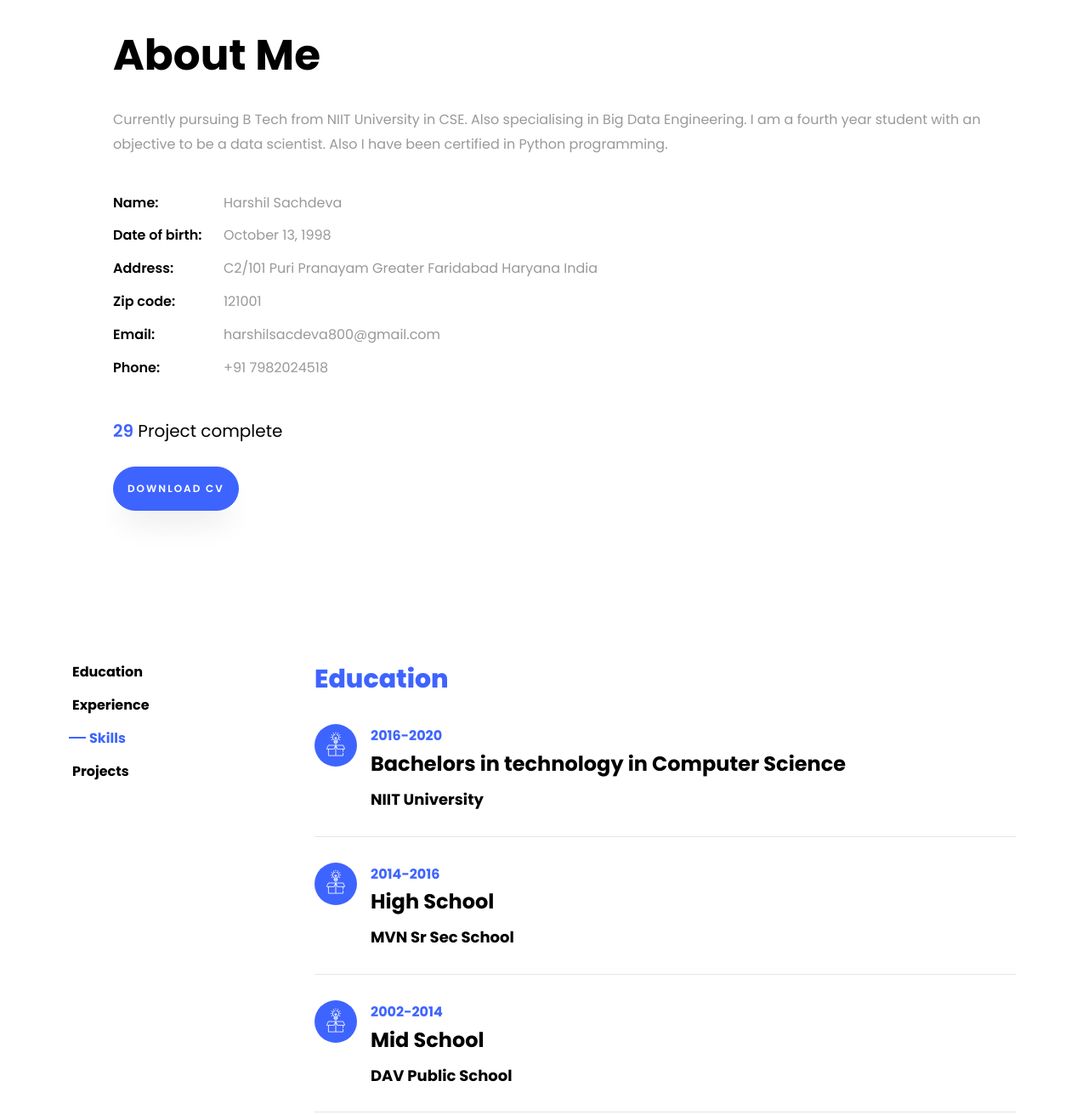
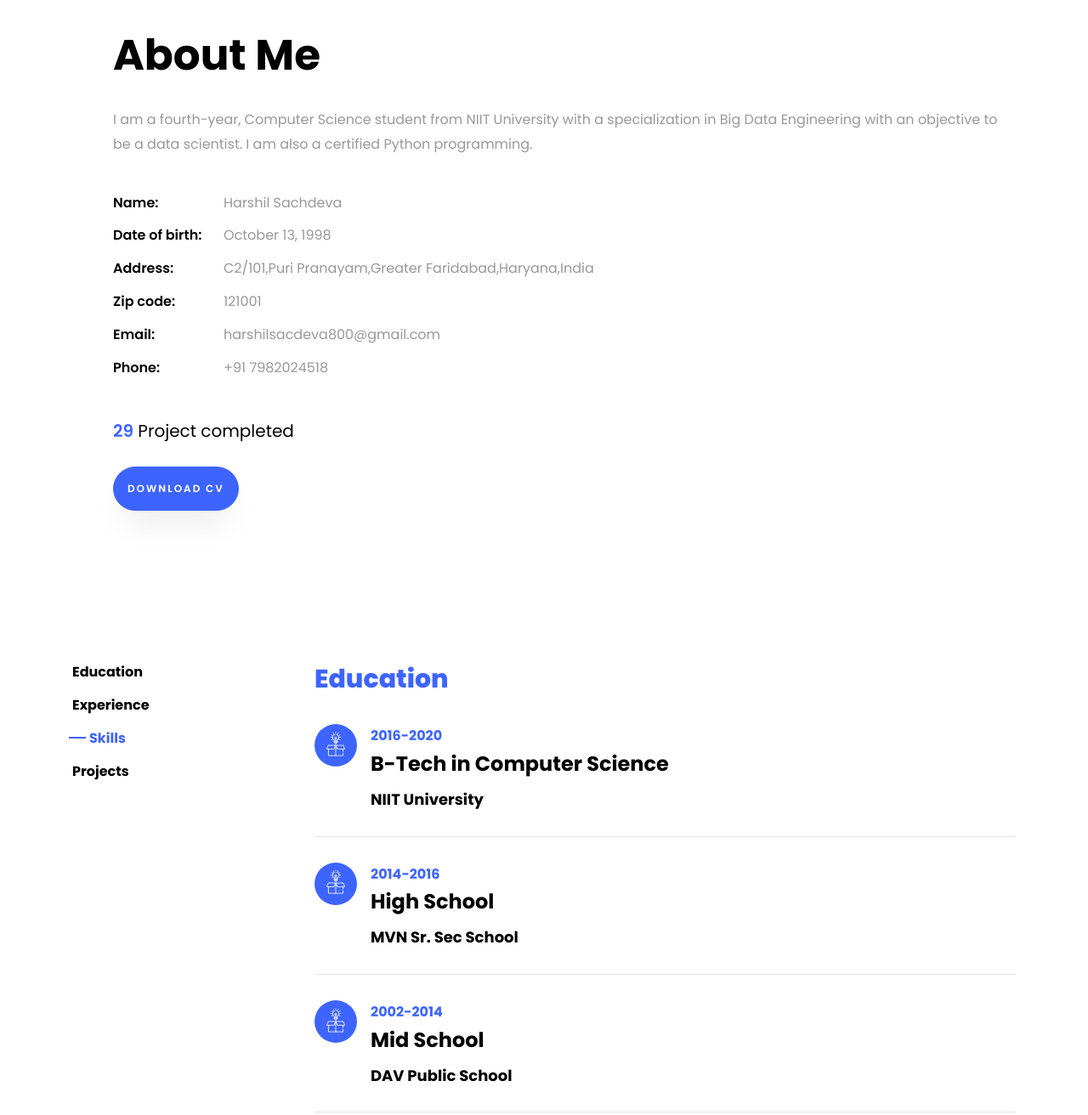
Before and after one commit to harshil534/harshil.github.io, a plain HTML site: page index.html in a window 1280 px wide. Shown: the part 820-2132 px from the top of the page at 85% size. Drawn offline with Linux system fonts and the light colour scheme; files whose address does not match are found by name.

Commit message:
Update index.html

```diff
--- a/index.html
+++ b/index.html
@@ -78,11 +78,11 @@
 		          <div class="col-md-12 heading-section ftco-animate">
 		          	<h1 class="big">About</h1>
 		            <h2 class="mb-4">About Me</h2>
-		            <p>Currently pursuing B Tech from NIIT University in CSE. Also specialising in Big Data Engineering. I am a fourth year student with an objective to be a data scientist. Also I have been certified in Python programming.</p>
+		            <p>I am a fourth-year, Computer Science student from NIIT University with a specialization in Big Data Engineering with an objective to be a data scientist. I am also a certified Python programming.</p>
 		            <ul class="about-info mt-4 px-md-0 px-2">
 		            	<li class="d-flex"><span>Name:</span> <span>Harshil Sachdeva</span></li>
 		            	<li class="d-flex"><span>Date of birth:</span> <span>October 13, 1998</span></li>
-		            	<li class="d-flex"><span>Address:</span> <span>C2/101 Puri Pranayam Greater Faridabad Haryana India</span></li>
+		            	<li class="d-flex"><span>Address:</span> <span>C2/101,Puri Pranayam,Greater Faridabad,Haryana,India</span></li>
 		            	<li class="d-flex"><span>Zip code:</span> <span>121001</span></li>
 		            	<li class="d-flex"><span>Email:</span> <span>harshilsacdeva800@gmail.com</span></li>
 		            	<li class="d-flex"><span>Phone: </span> <span>+91 7982024518</span></li>
@@ -93,7 +93,7 @@
               <div class="text">
               	<p class="mb-4">
 	                <span class="number" data-number="30">0</span>
-	                <span>Project complete</span>
+	                <span>Project completed</span>
                 </p>
                 <p><a href="cv.pdf" class="btn btn-primary py-3 px-3" download>Download CV</a></p>
               </div>
@@ -124,7 +124,7 @@
 					    	</div>
 					    	<div class="text pl-3">
 		    					<span class="date">2016-2020</span>
-		    					<h2>Bachelors in technology in Computer Science</h2>
+		    					<h2>B-Tech in Computer Science</h2>
 		    					<span class="position">NIIT University</span>
 		    					<p></p>
 	    					</div>
@@ -136,7 +136,7 @@
 					    	<div class="text pl-3">
 		    					<span class="date">2014-2016</span>
 		    					<h2>High School</h2>
-		    					<span class="position">MVN Sr Sec School</span>
+		    					<span class="position">MVN Sr. Sec School</span>
 		    					<p></p>
 		    				</div>
 	    				</div>
@@ -348,7 +348,7 @@
 					    	<div class="text pl-3">
 		    					<span class="date">Jan 2019 - Mar 2019</span>
 		    					<h2>Face Recognition System</h2>
-		    					<span class="position">Python,ML,Artificial Neural Networks</span>
+		    					<span class="position">Python, ML, Artificial Neural Networks</span>
 		    					<p>Recognize and manipulate faces from Python or from the command line with the world's simplest face recognition library.Built using dlib's state-of-the-art face recognition built with deep learning. The model has an accuracy of 99.38% on the Labeled Faces in the Wild benchmark.</p>
 	    					</div>
 	    				</div>
@@ -359,7 +359,7 @@
 					    	<div class="text pl-3">
 		    					<span class="date">Jan 2018 -May 2018</span>
 		    					<h2>Sound Threshold Meter Android App</h2>
-		    					<span class="position">Java,Spring MVC</span>
+		    					<span class="position">Android Studio</span>
 		    					<p>An android app which measures sound in different locations in decibels and notifies the user when the threshold is crossed.Its clean and beautiful user interface makes it all the more user- friendly.</p>
 	    					</div>
 	    				</div>
@@ -370,7 +370,7 @@
 					    	<div class="text pl-3">
 		    					<span class="date">Jul 2018 - Nov 2018</span>
 		    					<h2>Airline Reservation System</h2>
-		    					<span class="position">Java,Spring MVC</span>
+		    					<span class="position">Java, Spring MVC</span>
 		    					<p>A web portal to reserve your seats in advance in any airlines by just giving your flight number.</p>
 	    					</div>
 	    				</div>
@@ -381,7 +381,7 @@
 					    	<div class="text pl-3">
 		    					<span class="date">Aug 2019 -Sep 2019</span>
 		    					<h2>Web Portal to Mark Attendance</h2>
-		    					<span class="position">Python,Django</span>
+		    					<span class="position">Python, Django</span>
 		    					<p>This was an internal group project which mark attendance in a certain place using the IP address of the area. It was a user freindly app for both students as well as teachers as students can mark attendance on it and teachers can create events easily.</p>
 	    					</div>
 	    				</div>
@@ -392,7 +392,7 @@
 					    	<div class="text pl-3">
 		    					<span class="date">Mar 2020 -May 2020</span>
 		    					<h2>Job Portal</h2>
-		    					<span class="position">Groovy,Grails</span>
+		    					<span class="position">Groovy, Grails</span>
 		    					<p>This portal is for 4 types of people. This project is for seperate clients where heads can hire people for different jobs.</p>
 	    					</div>
 	    				</div>
@@ -459,7 +459,7 @@
 								<i class="flaticon-innovation"></i>
 							</span>
 							<div class="desc">
-								<h3 class="mb-5">App Developing</h3>
+								<h3 class="mb-5">App Developer</h3>
 							</div>
 						</a>
 					</div>
@@ -469,7 +469,7 @@
 								<i class="flaticon-ux-design"></i>
 							</span>
 							<div class="desc">
-								<h3 class="mb-5">Web Design</h3>
+								<h3 class="mb-5">Web Designer</h3>
 							</div>
 						</a>
 					</div>
@@ -509,7 +509,7 @@
           		</div>
           		<div>
 	          		<h3 class="mb-4">Address</h3>
-		            <p>C2/101 Puri Pranayam Greater Faridabad Haryana India</p>
+		            <p>C2/101, Puri Pranayam, Greater Faridabad, Haryana, India</p>
 		          </div>
 	          </div>
           </div>
```
